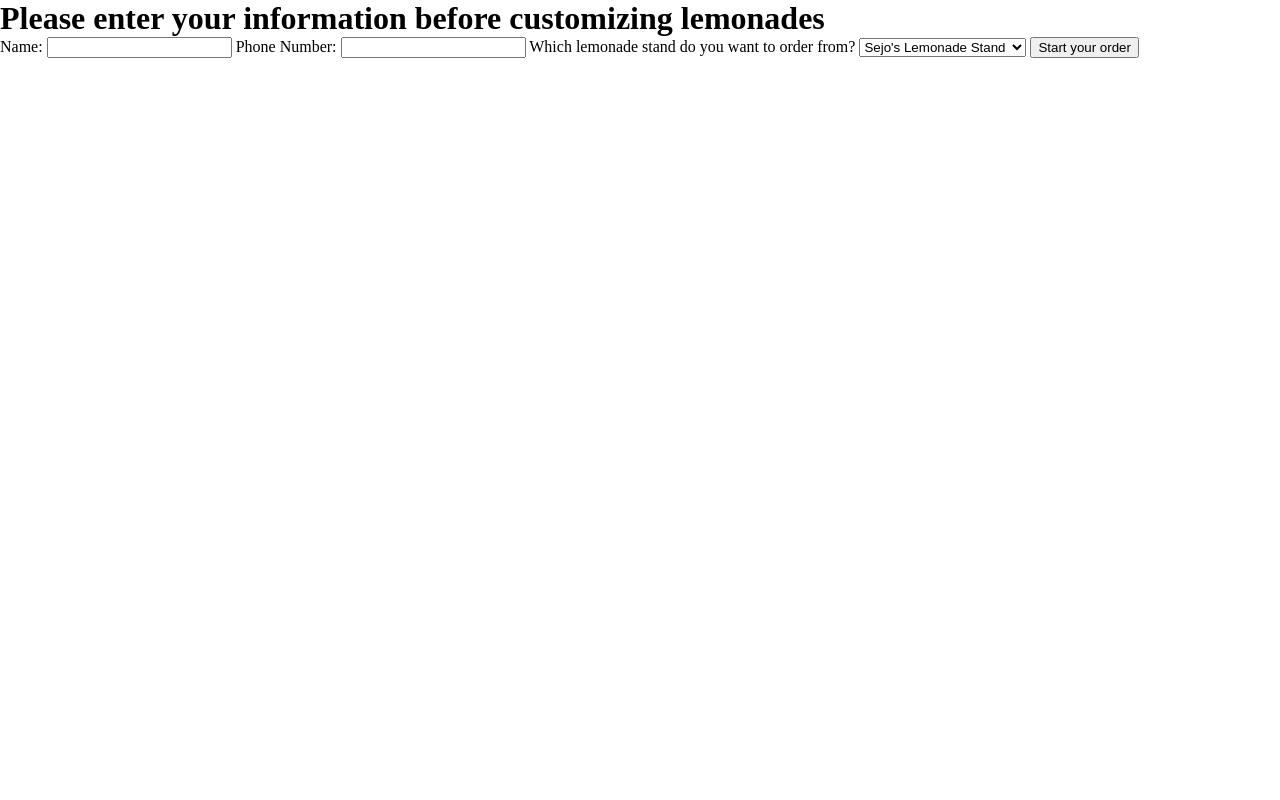
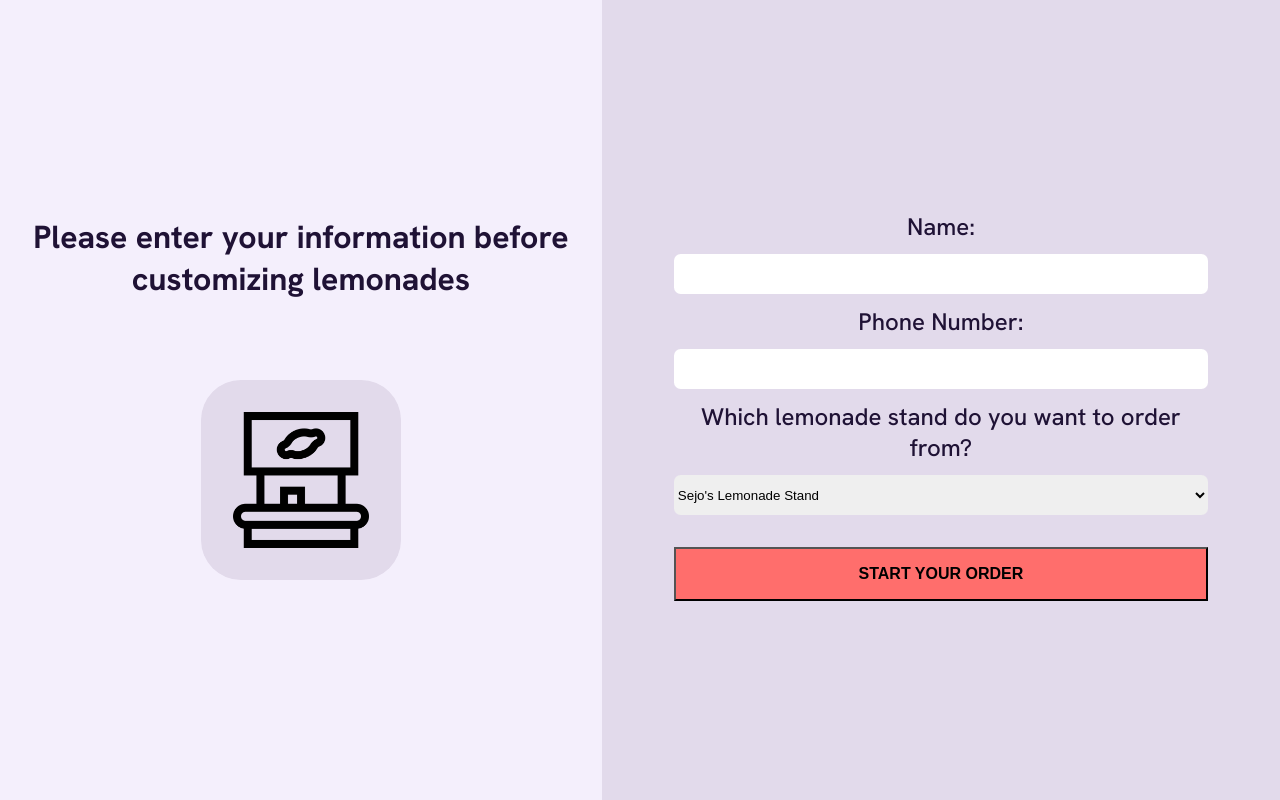
Before and after one commit to sejobasic/LemonadeStand-Frontend-Project, a plain HTML site: page html/index.html in a window 1280 px wide. Drawn offline with Linux system fonts and the light colour scheme.

Commit message:
Main landing page styling complete

```diff
--- a/html/index.html
+++ b/html/index.html
@@ -10,16 +10,21 @@
   </head>
   <body>
     <div class="container">
-      <h1>Please enter your information before customizing lemonades</h1>
-      <div>
+      <div class="title">
+        <h1 class="main-title">
+          Please enter your information before customizing lemonades
+        </h1>
+        <img src="../lemonade.png" />
+      </div>
+      <div class="form-box">
         <label for="name">Name:</label>
-        <input type="text" name="name" />
+        <input class="input-style" type="text" name="name" />
         <label for="phone-number">Phone Number: </label>
-        <input type="number" name="phone-number" />
+        <input class="input-style" type="number" name="phone-number" />
         <label for="lemonade-stand"
           >Which lemonade stand do you want to order from?</label
         >
-        <select>
+        <select class="input-style">
           <option>Sejo's Lemonade Stand</option>
           <option>Sofia's Lemonade Stand</option>
         </select>
--- a/styles/style.css
+++ b/styles/style.css
@@ -1,8 +1,76 @@
+@import url('https://fonts.googleapis.com/css2?family=Hanken+Grotesk:wght@500;700&display=swap');
+
+:root {
+  --form-box: #e2daeb;
+  --button: #ff6e6c;
+}
+
 * {
   box-sizing: border-box;
   margin: 0;
 }
 
 body {
+  height: 100%;
+  background-color: #f4effc;
+  color: #1f1235;
+  font-family: 'Hanken Grotesk', sans-serif;
+}
 
+button {
+  width: 100%;
+  padding: 1em;
+  margin-top: 2em;
+  font-size: 1rem;
+  text-transform: uppercase;
+  font-weight: bold;
+  background-color: var(--button);
 }
+
+label {
+  padding: 0.5em;
+}
+
+.container {
+  height: 100vh;
+  width: 100%;
+  display: flex;
+  align-items: center;
+  justify-content: center;
+  margin: 0 auto;
+}
+
+.form-box {
+  height: 100%;
+  width: 100%;
+  display: flex;
+  flex-direction: column;
+  justify-content: center;
+  padding: 1em 3em;
+  text-align: center;
+  background-color: var(--form-box);
+  font-size: 1.5rem;
+}
+
+.title {
+  text-align: center;
+  width: 100%;
+}
+
+.title img {
+  margin-top: 5em;
+  width: 200px;
+  padding: 2em;
+  border-radius: 20%;
+  background-color: var(--form-box);
+}
+
+.input-style {
+  height: 3em;
+  border-radius: 0.5em;
+  border: none;
+}
+
+input:focus {
+  outline-color: var(--button);
+}
```
Also changed, not shown: lemonade.png (added).
